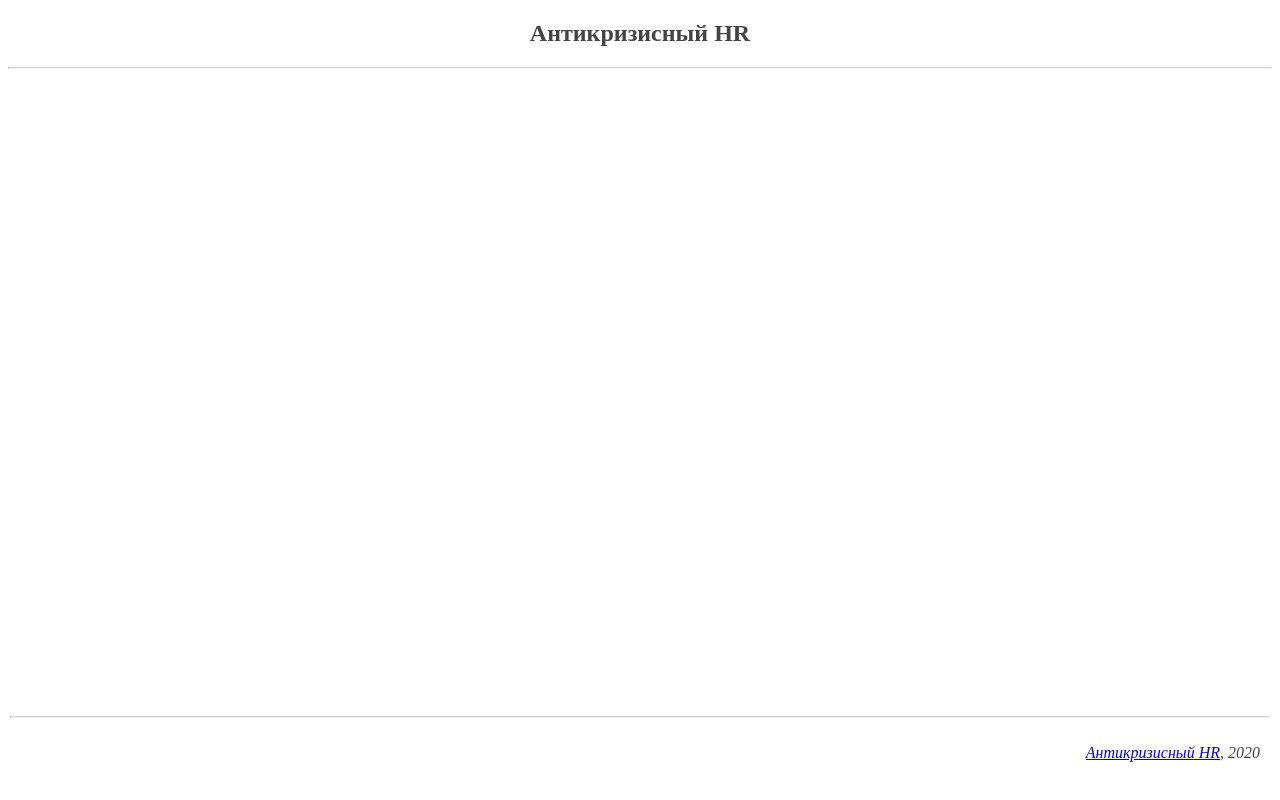
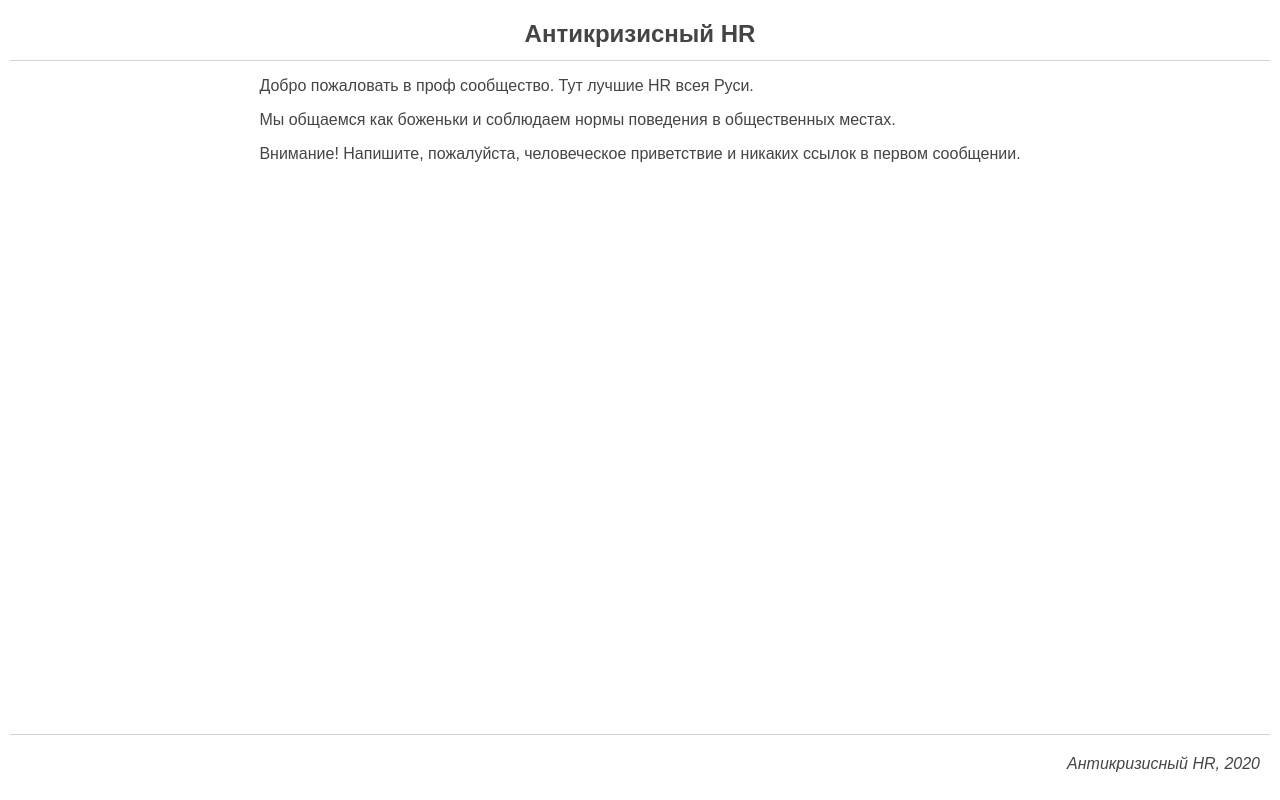
Before and after one commit to VadimCpp/hrchatv2, a plain HTML site: page index.html in a window 1280 px wide. Drawn offline with Linux system fonts and the light colour scheme.

Commit message:
Add body

```diff
--- a/index.html
+++ b/index.html
@@ -9,12 +9,25 @@
 <body>
   <section class="header">
     <h1 class="header__title">Антикризисный HR</h1>
-    <hr class="header__hr">
+  </section>
+  <section class="main">
+    <div class="main__flex">
+      <div>
+        <p class="main__text">
+          Добро пожаловать в проф сообщество. Тут лучшие HR всея Руси.
+        </p>
+        <p class="main__text">
+          Мы общаемся как боженьки и соблюдаем нормы поведения в общественных местах.
+        </p>
+        <p class="main__text">
+          Внимание! Напишите, пожалуйста, человеческое приветствие и никаких ссылок в первом сообщении.
+        </p>
+      </div>
+    </div>
   </section>
   <section class="footer">
-    <hr class="footer__hr">
     <p class="footer__made-by-roscomputing">
-      <a class="footer__roscomputing" href="https://t.me/hrchatv2">Антикризисный HR</a>, 2020
+      Антикризисный HR, 2020
     </p>
   </section>
 </body>
--- a/styles/style.css
+++ b/styles/style.css
@@ -1,14 +1,44 @@
+html, body {
+  min-height: 100%;
+  padding: 0;
+  margin: 0;
+
+  font-family: Arial, Helvetica, sans-serif;
+}
+
 .header {
   height: 60px;
+  border-bottom: 1px solid rgba(44, 44, 44, .2);
+
+  margin-left: 10px;
+  margin-right: 10px;
 }
 
 .header__title {
+  margin: 0;
+  padding: 0;
+
+  box-sizing: border-box;
+  padding-top: 20px;
+
   text-align: center;
   color: #444;
 }
 
-.header__hr {
-  border-top: 1px solid rgba(44, 44, 44, .2);
+.main {
+  margin-left: 20px;
+  margin-right: 20px;
+}
+
+.main__flex {
+  display: flex;
+  flex-direction: column;
+  justify-content: center;
+  align-items: center;
+}
+
+.main__text {
+  color: #444;
 }
 
 .footer {
@@ -22,19 +52,19 @@
   padding-right: 10px;
 }
 
-.footer__hr {
-  border-top: 1px solid rgba(44, 44, 44, .2);
-}
+.footer__made-by-roscomputing {
+  box-sizing: border-box;
+  padding-top: 20px;
 
-.footer__made-by-roscomputing {
   height: 50px;
   width: 100%;
   font-style: italic;
   text-align: right;
 
-  box-sizing: border-box;
+  border-top: 1px solid rgba(44, 44, 44, .2);
+
   padding-right: 10px;
-  padding-top: 10px;
+  padding-left: 10px;
 
   color: #444;
 }
```
